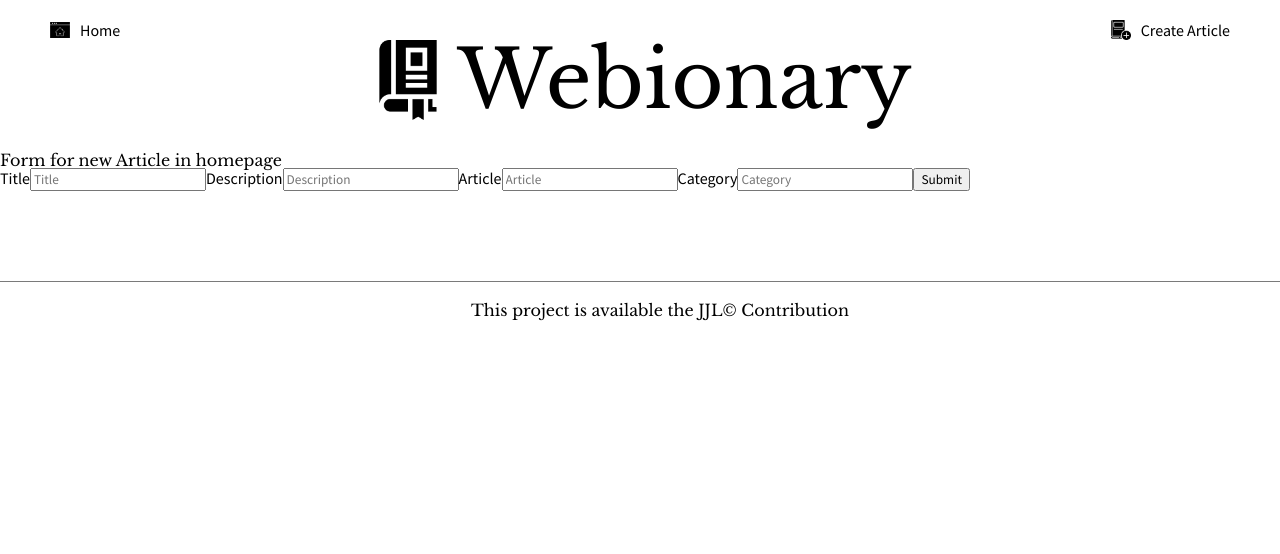
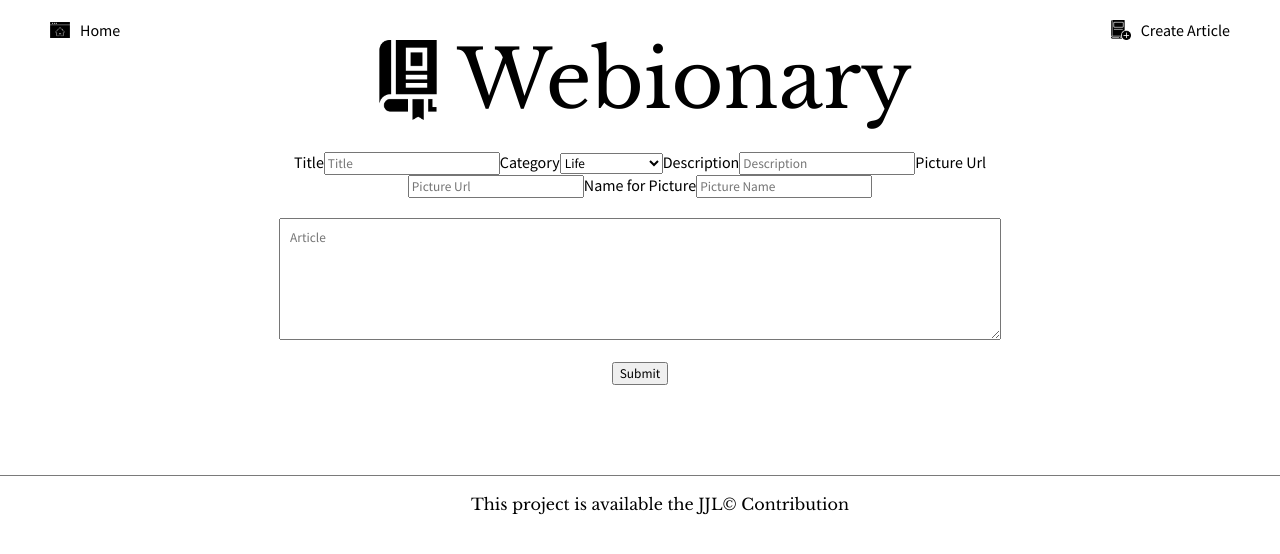
Before and after one commit to Jimba1014/Phase-3-PROJECT-JJL, a React (Create React App) app: page /new_article in a window 1280 px wide. Shown: the top 554 px of the page. Built offline with nearby package versions, Linux system fonts and the light colour scheme; no server answers.

Commit message:
made major changes to the ne article form

```diff
--- a/src/components/ArticleCard.js
+++ b/src/components/ArticleCard.js
@@ -14,7 +14,7 @@ function ArticleCard({title, description, author, detail}){
         <div  onClick = {handleClick} className="card">
             <h1 className="card_title">{title}</h1>
             <p className="article_text">{description}</p>
-            <p>Author: {author.first_name} {author.last_name}</p>
+            <p>Author: {author?.first_name} {author?.last_name}</p>
         </div>
     )
 }
--- a/src/styles/global.scss
+++ b/src/styles/global.scss
@@ -157,3 +157,9 @@ h6 {
   margin-right: 70%;
   border: 0.5px solid black
 }
+
+form{
+  text-align: center;
+  margin-left: 20%;
+  margin-right: 20%
+}
--- a/src/views/App.js
+++ b/src/views/App.js
@@ -37,6 +37,9 @@ const App = () => {
     });
     setArticleDetail(updatedArray);
   }
+  function handleAddArticle(newArticle) {
+    setArticleDetail([...articleDetail, newArticle])
+  }
 
   return (
     <div className="App">
@@ -58,7 +61,7 @@ const App = () => {
           />
         </Route>
         <Route path="/new_article">
-          <NewArticleForm />
+          <NewArticleForm handleAddArticle={handleAddArticle}/>
         </Route>
       </Switch>
       <Footer />
--- a/src/views/Article.js
+++ b/src/views/Article.js
@@ -17,8 +17,8 @@ function Article() {
     <div className={styles.article}>
       <div className={styles.main}>
         <h2>{article?.title}</h2>
-        <p className={styles.author}>
-          Written by: {article?.author.first_name} {article?.author.last_name}
+        <p className={styles?.author}>
+          Written by: {article?.author?.first_name} {article?.author?.last_name}
         </p>
         <p className={styles.body}>{article?.article_text}</p>
       </div>
--- a/src/views/NewArticleForm.js
+++ b/src/views/NewArticleForm.js
@@ -1,33 +1,43 @@
 import React, { useState } from 'react';
 
 function NewArticleForm( {handleAddArticle} ) {
+
     const [title, setTitle] = useState("");
     const [description, setDescription] = useState("");
     const [article, setArticle] = useState("");
     const [category, setCategory] = useState("");
-
+    const [picName, setPicName] = useState("")
+    const [url, setUrl] = useState("")
 
     function handleSummit(e){
         e.preventDefault();
-            fetch("http://localhost:9292/articles_basics", {
-                method: "POST",
-                headers: {
-                    "Content-Type": "application/json",
-                },
-                body: JSON.stringify({
-                    title: title,
-                    description: description,
-                    article_text: article,
-                    category: category
-                })
-            })
-            .then((r) => r.json())
-            .then((newArticle) => handleAddArticle(newArticle))
+        const newArticle = {
+            title: title,
+            description: description,
+            article_text: article,
+            author_id: 1,
+            category_id: parseInt(category),
+        }
+        fetch('http://localhost:9292/articles', {
+            method: "POST",
+            headers: {"Content-Type": "application/json"},
+            body: JSON.stringify(newArticle)
+        })
+        const newPicture ={
+            name: picName,
+            image_url: url,
+            article_id: newArticle.id
+        }
+        fetch('http://localhost:9292/pictures', {
+            method: "POST",
+            headers: {"Content-Type": "application/json"},
+            body: JSON.stringify(newPicture)
+        })
+
     }
     return(
-        <div>
-            <h1>Form for new Article in homepage</h1>
-            <form onSubmit={NewArticleForm}>
+        <div onSubmit={handleSummit}>
+            <form>
                 <label htmlFor='title'>Title</label>
                 <input
                     type="text"
@@ -36,31 +46,49 @@ function NewArticleForm( {handleAddArticle} ) {
                     value={title}
                     onChange={(e) => setTitle(e.target.value)}
                 />
-                <label htmlFor='image'>Description</label>
+                <label htmlFor='Category'>Category</label>
+                <select value={category} onChange={(e) => setCategory(e.target.value)}>
+                    <option value={1}>Life</option>
+                    <option value={2}>Coding</option>
+                    <option value={3}>Music</option>
+                    <option vaule={4}>Sports</option>
+                    <option vaule={5}>Tech</option>
+                    <option vaule={6}>Entertainment</option>
+                </select>
+
+                <label htmlFor='description'>Description</label>
                 <input
                     type="text"
-                    name="image"
+                    name="description"
                     placeholder="Description"
                     value={description}
                     onChange={(e) => setDescription(e.target.value)}
                 />
-                <label htmlFor='article'>Article</label>
+                <label htmlFor="pictureUrl">Picture Url</label>
                 <input
+                    type="text"
+                    name="pictureUrl"
+                    placeholder='Picture Url'
+                    value={url}
+                    onChange={(e) => setUrl(e.target.value)}
+                />
+                <label htmlFor="pictureName">Name for Picture</label>
+                <input
+                    type="text"
+                    name="pictureName"
+                    placeholder='Picture Name'
+                    value={picName}
+                    onChange={(e) => setPicName(e.target.value)}
+                />
+                <textarea
+                    style={{height: 100, width:700, margin:20, padding:10}}
                     type="text"
                     name="article"
                     placeholder="Article"
                     value={article}
                     onChange={(e) => setArticle(e.target.value)}
                 />
-                <label htmlFor='Category'>Category</label>
-                <input
-                    type="text"
-                    name="Category"
-                    placeholder="Category"
-                    value={category}
-                    onChange={(e) => setCategory(e.target.value)}
-                />
-                <button type="submit">Submit</button>
+                <button type="submit" onSubmit={{handleAddArticle}}>Submit</button>
             </form>
         </div>
     )
```
